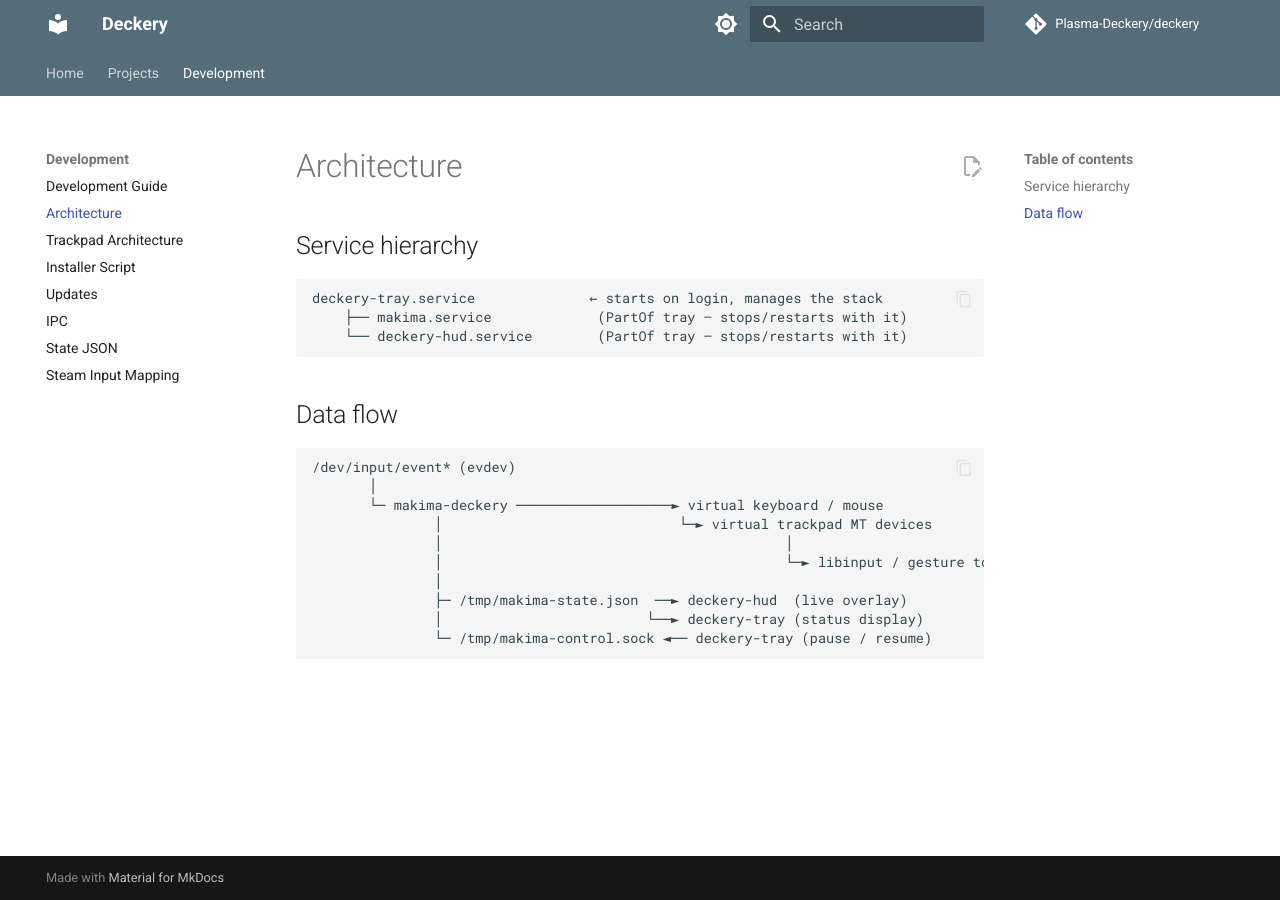
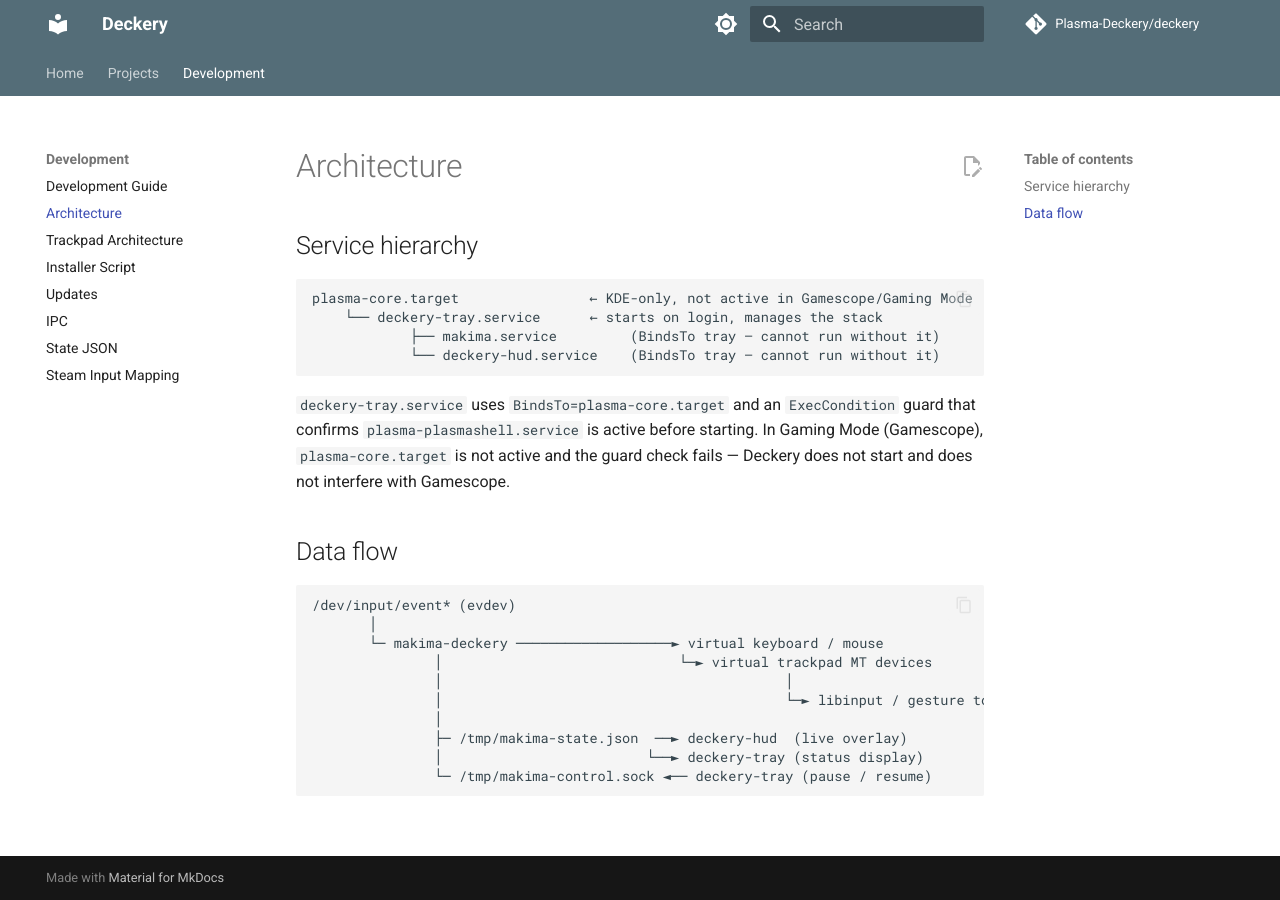
Before and after one commit to Plasma-Deckery/deckery, an MkDocs documentation site: the page built from docs/reference/architecture.md, in a window 1280 px wide. Built offline with MkDocs 1.6.1 and Material for MkDocs 9.7.7, drawn with Linux system fonts in a browser that asks for light colours; comment, search, counter and statistics services are not loaded.

Commit message:
docs: update service hierarchy — BindsTo, plasma-core.target, Gamescope detection

````diff
--- a/docs/reference/architecture.md
+++ b/docs/reference/architecture.md
@@ -3,10 +3,13 @@
 ## Service hierarchy
 
 ```
-deckery-tray.service              ← starts on login, manages the stack
-    ├── makima.service             (PartOf tray — stops/restarts with it)
-    └── deckery-hud.service        (PartOf tray — stops/restarts with it)
+plasma-core.target                ← KDE-only, not active in Gamescope/Gaming Mode
+    └── deckery-tray.service      ← starts on login, manages the stack
+            ├── makima.service         (BindsTo tray — cannot run without it)
+            └── deckery-hud.service    (BindsTo tray — cannot run without it)
 ```
+
+`deckery-tray.service` uses `BindsTo=plasma-core.target` and an `ExecCondition` guard that confirms `plasma-plasmashell.service` is active before starting. In Gaming Mode (Gamescope), `plasma-core.target` is not active and the guard check fails — Deckery does not start and does not interfere with Gamescope.
 
 ## Data flow
 
````
Also changed, not shown: docs/projects/deckery-tray.md (+6 -3 lines), docs/reference/installer-script.md (+4 -3 lines).
